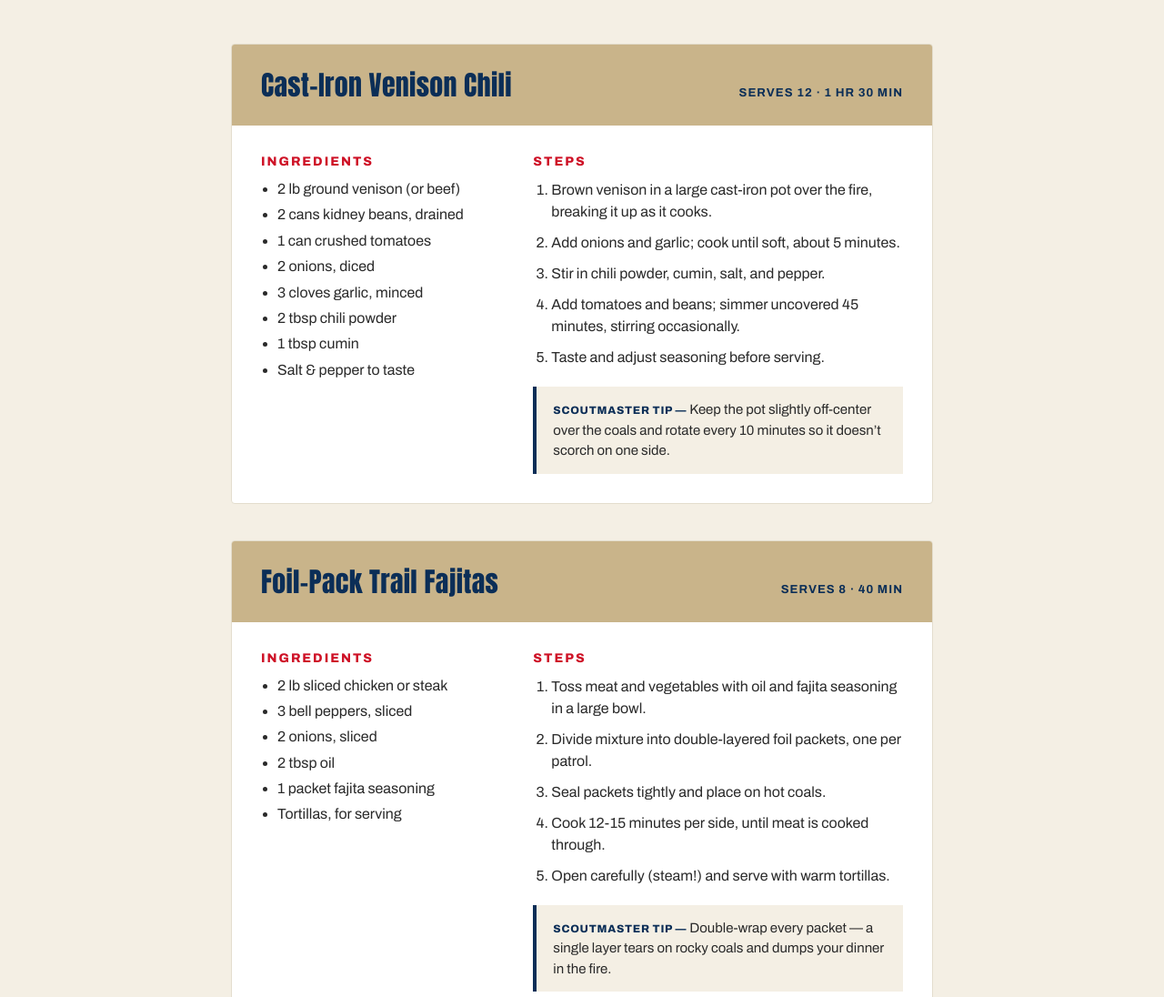
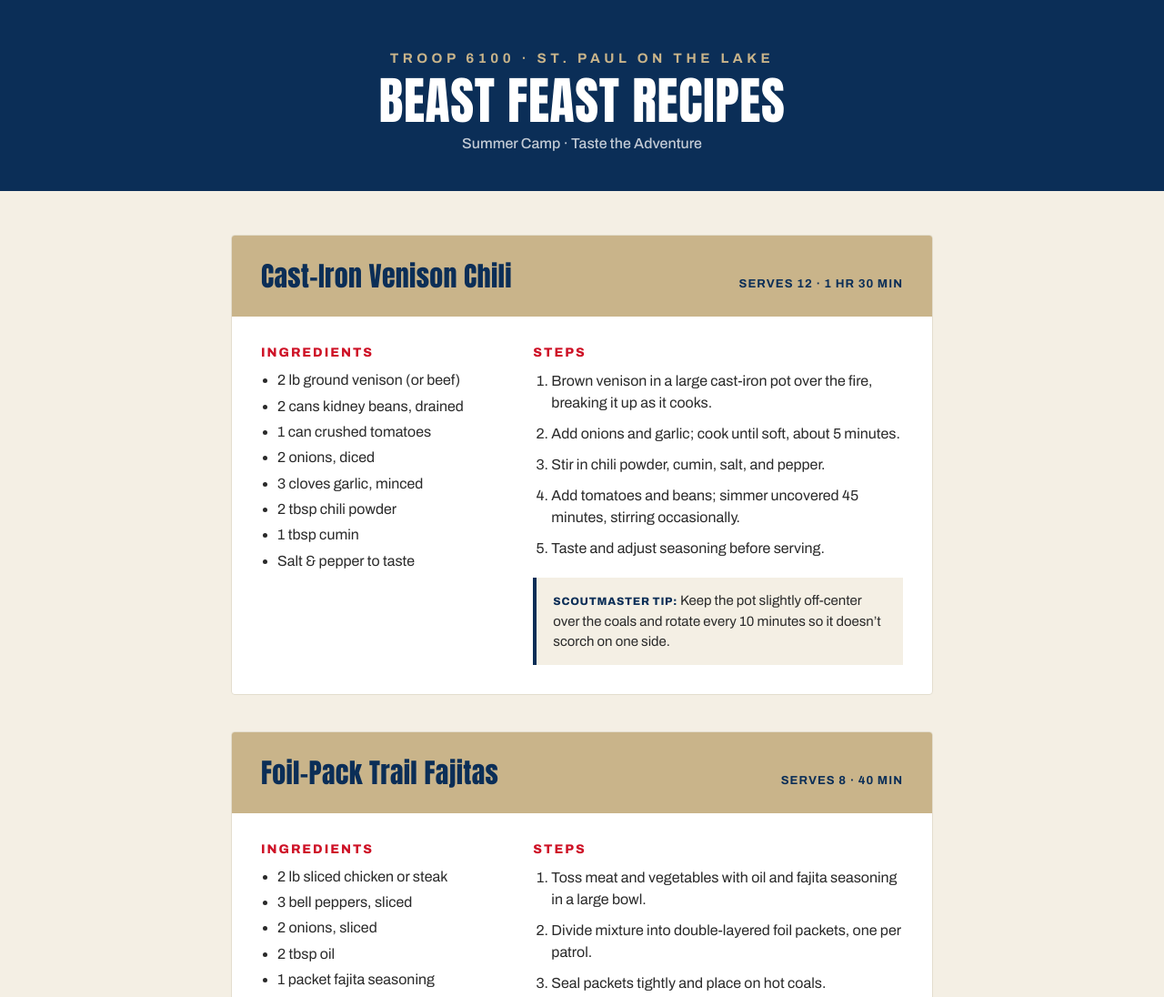
Before and after one commit to aJakeoo/t6100-beast-feast-recepies, a plain HTML site: page index.html in a window 1280 px wide. Shown: the top 1096 px of the page at 91% size. Drawn offline with Linux system fonts and the light colour scheme.

Commit message:
Restore page header and remove em dashes from copy

```diff
--- a/index.html
+++ b/index.html
@@ -11,6 +11,12 @@
 </head>
 <body>
 
+<header class="page-header">
+  <div class="page-header__eyebrow">Troop 6100 &middot; St. Paul on the Lake</div>
+  <div class="page-header__title">BEAST FEAST RECIPES</div>
+  <div class="page-header__subtitle">Summer Camp &middot; Taste the Adventure</div>
+</header>
+
 <main id="recipe-list" class="recipe-list"></main>
 
 <footer class="page-footer">Be Prepared</footer>
--- a/recipes.js
+++ b/recipes.js
@@ -42,7 +42,7 @@ const RECIPES = [
       'Cook 12-15 minutes per side, until meat is cooked through.',
       'Open carefully (steam!) and serve with warm tortillas.'
     ],
-    tip: 'Double-wrap every packet — a single layer tears on rocky coals and dumps your dinner in the fire.'
+    tip: 'Double-wrap every packet: a single layer tears on rocky coals and dumps your dinner in the fire.'
   },
   {
     name: 'Dutch Oven Cornbread',
@@ -59,7 +59,7 @@ const RECIPES = [
       'Mix cornbread batter according to package directions, folding in cheese if using.',
       'Pour into the Dutch oven and cover with lid.',
       'Place 8 coals below and 14 coals on the lid; bake 25-30 minutes.',
-      'Check with a toothpick — it should come out clean.'
+      'Check with a toothpick: it should come out clean.'
     ],
     tip: 'Rotate the oven and lid a quarter turn every 10 minutes for even baking without a hot spot.'
   },
@@ -75,12 +75,12 @@ const RECIPES = [
     ],
     steps: [
       'Pour peaches with juice into a lined Dutch oven.',
-      'Sprinkle cake mix evenly over the peaches — do not stir.',
+      'Sprinkle cake mix evenly over the peaches; do not stir.',
       'Dot the top with butter slices and dust with cinnamon.',
       'Cover and bake with 8 coals below, 16 on the lid, about 30 minutes.',
       'Serve warm with whipped cream.'
     ],
-    tip: 'Resist stirring the layers — that’s what gives cobbler its crisp top and gooey base.'
+    tip: 'Resist stirring the layers: that’s what gives cobbler its crisp top and gooey base.'
   },
   {
     name: 'Placeholder',
--- a/script.js
+++ b/script.js
@@ -32,7 +32,7 @@ function renderRecipe(recipe) {
 
   if (recipe.tip) {
     const tip = el('div', 'recipe-card__tip');
-    const label = el('span', 'recipe-card__tip-label', 'Scoutmaster tip — ');
+    const label = el('span', 'recipe-card__tip-label', 'Scoutmaster tip: ');
     tip.appendChild(label);
     tip.appendChild(document.createTextNode(recipe.tip));
     stepsCol.appendChild(tip);
--- a/style.css
+++ b/style.css
@@ -19,6 +19,37 @@ body {
 
 a { color: var(--navy); }
 a:hover { color: var(--crimson); }
+
+.page-header {
+  background: var(--navy);
+  padding: 56px 24px 44px;
+  text-align: center;
+}
+
+.page-header__eyebrow {
+  color: var(--khaki);
+  font-weight: 700;
+  letter-spacing: 0.3em;
+  font-size: 15px;
+  text-transform: uppercase;
+  margin-bottom: 10px;
+}
+
+.page-header__title {
+  font-family: 'Anton', sans-serif;
+  color: #ffffff;
+  font-size: 56px;
+  line-height: 1.02;
+  letter-spacing: 0.01em;
+}
+
+.page-header__subtitle {
+  color: #ffffff;
+  opacity: 0.75;
+  font-weight: 500;
+  font-size: 16px;
+  margin-top: 10px;
+}
 
 .recipe-list {
   max-width: 820px;
```
